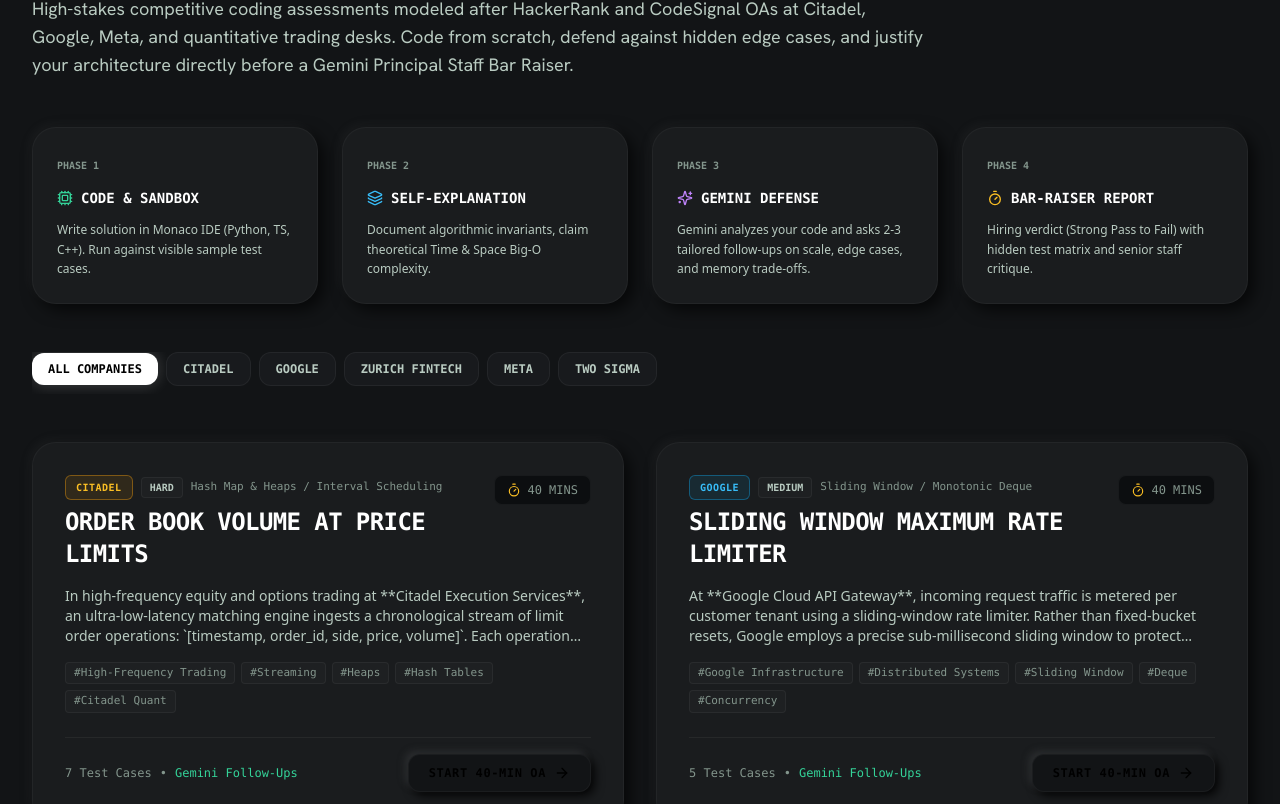
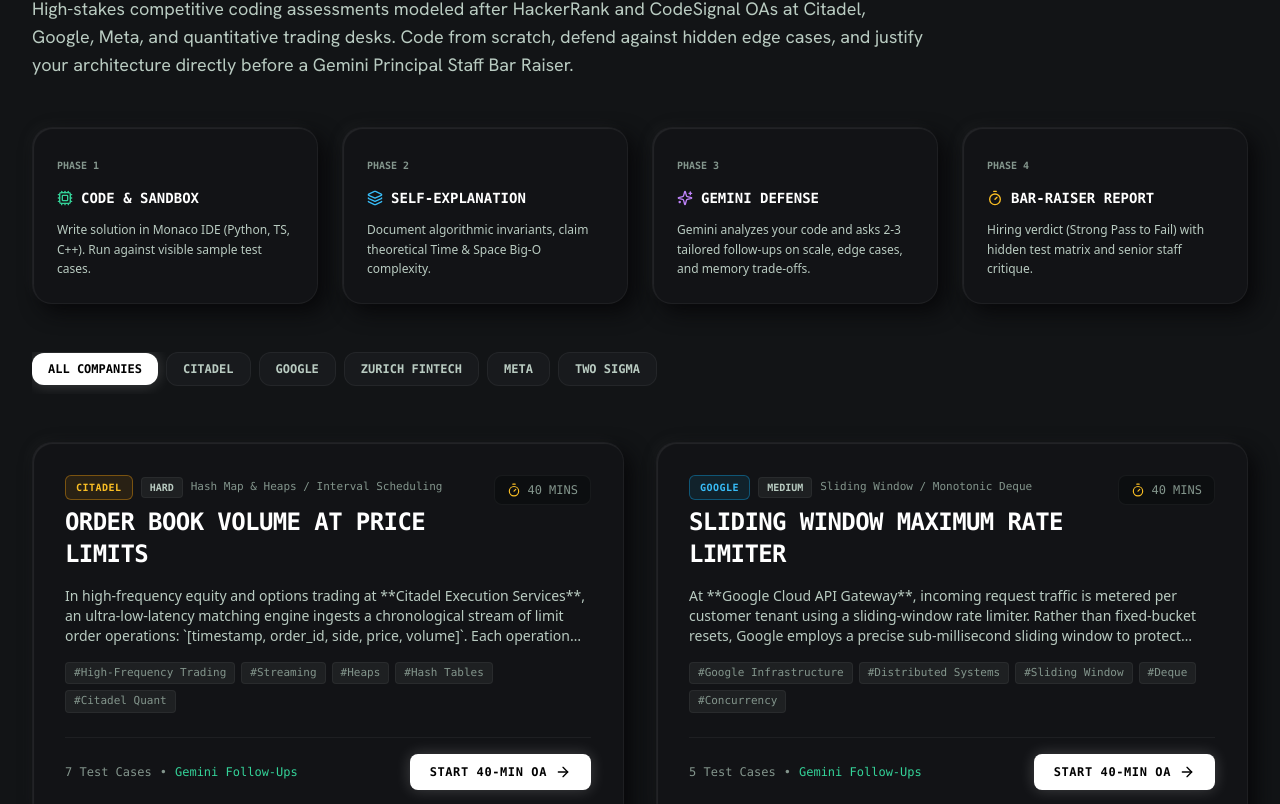
Before and after one commit to mridul3975/EvalCode, a Next.js app: page /oa in a window 1280 px wide. Shown: the part 296-1100 px from the top of the page. Built offline with nearby package versions, Linux system fonts and the light colour scheme; no server answers.

Commit message:
style(design-system): add dark neomorphic utility classes and background canvas

```diff
--- a/app/globals.css
+++ b/app/globals.css
@@ -6,25 +6,25 @@
 
 @layer base {
   :root {
-    --background: #121416;
+    --background: #0c0d10;
     --foreground: #e2e2e5;
-    --surface: #121416;
-    --surface-container-low: #1a1c1e;
+    --surface: #121316;
+    --surface-container-low: #18191d;
     --surface-container: #1e2022;
     --surface-container-high: #282a2c;
     --surface-container-highest: #333537;
     --primary: #ffffff;
-    --primary-foreground: #121416;
+    --primary-foreground: #0c0d10;
     --secondary: #ffb3ae;
     --secondary-container: #a90219;
-    --card: #1e2022;
+    --card: #121316;
     --card-foreground: #e2e2e5;
     --border: #282a2c;
   }
 }
 
 body {
-  background-color: #121416;
+  background-color: #0c0d10;
   color: #e2e2e5;
   font-family: 'Hanken Grotesk', -apple-system, BlinkMacSystemFont, "Segoe UI", Roboto, sans-serif;
   overflow-x: hidden;
@@ -36,28 +36,65 @@
 }
 
 /* =========================================================================
-   Obsidian Tactile & Neumorphic Design System Utilities
+   Dark Neomorphism & Neu-Brutalism Design System Utilities
    ========================================================================= */
 
-/* 1. Extruded Data Neumorphism */
-.neu-extruded {
-  background-color: #121416;
-  border-radius: 0.75rem;
-  box-shadow: -4px -4px 6px rgba(56, 57, 60, 0.5), 4px 4px 10px rgba(0, 0, 0, 0.8);
-  border: 1px solid rgba(255, 255, 255, 0.04);
-  transition: all 0.2s cubic-bezier(0.4, 0, 0.2, 1);
-}
+@layer utilities {
+  /* 1. Extruded 3D Neomorphic Card (Elevated Surface) */
+  .neu-card {
+    background: #121316;
+    border-radius: 1.25rem;
+    border: 1px solid rgba(255, 255, 255, 0.05);
+    box-shadow:
+      8px 8px 20px #08080a,
+      -4px -4px 14px rgba(255, 255, 255, 0.03),
+      inset 1px 1px 1px rgba(255, 255, 255, 0.08);
+  }
 
-.neu-extruded:hover {
-  box-shadow: -6px -6px 10px rgba(56, 57, 60, 0.65), 6px 6px 14px rgba(0, 0, 0, 0.9);
-}
+  /* 2. Interactive Neomorphic Button */
+  .neu-button {
+    background: linear-gradient(145deg, #18191d, #111215);
+    border-radius: 0.75rem;
+    border: 1px solid rgba(255, 255, 255, 0.07);
+    box-shadow:
+      4px 4px 10px #08080a,
+      -2px -2px 6px rgba(255, 255, 255, 0.03);
+    transition: all 0.15s ease-in-out;
+  }
+  .neu-button:hover {
+    background: #181a1f;
+    box-shadow:
+      6px 6px 14px #060608,
+      -3px -3px 8px rgba(255, 255, 255, 0.05);
+    transform: translateY(-1px);
+  }
+  .neu-button:active {
+    box-shadow:
+      inset 3px 3px 6px #09090b,
+      inset -2px -2px 5px rgba(255, 255, 255, 0.03);
+    transform: translateY(1px);
+  }
 
-/* 2. Inset Neumorphism */
-.neu-inset {
-  background-color: #121416;
-  border-radius: 0.75rem;
-  box-shadow: inset 4px 4px 6px rgba(0, 0, 0, 0.8), inset -2px -2px 4px rgba(56, 57, 60, 0.5);
-  border: 1px solid rgba(0, 0, 0, 0.4);
+  /* 3. Inset Neomorphic Recessed Well (For Code Terminals, Inputs, Consoles) */
+  .neu-inset {
+    background: #0b0b0e;
+    border-radius: 0.875rem;
+    border: 1px solid rgba(255, 255, 255, 0.03);
+    box-shadow:
+      inset 4px 4px 10px #040506,
+      inset -2px -2px 8px rgba(255, 255, 255, 0.02);
+  }
+
+  /* 4. Highlight Pill / Active Tab (Neomorphic Glow) */
+  .neu-active-pill {
+    background: #17181c;
+    border-radius: 9999px;
+    border: 1px solid rgba(255, 255, 255, 0.1);
+    box-shadow:
+      3px 3px 8px #08080a,
+      -2px -2px 5px rgba(255, 255, 255, 0.04),
+      inset 0 0 10px rgba(16, 185, 129, 0.05); /* subtle emerald tint */
+  }
 }
 
 /* 3. 70/30 Neumorphic (Monochrome Matte) Contrast Card */
@@ -125,22 +162,30 @@
 
 /* Obsidian Card & Inset Aliases */
 .obsidian-card {
-  background-color: #1a1c1e;
-  border-radius: 1.5rem;
-  box-shadow: -4px -4px 12px rgba(255, 255, 255, 0.035), 6px 6px 16px rgba(0, 0, 0, 0.65);
-  border: 1px solid rgba(255, 255, 255, 0.04);
+  background: #121316;
+  border-radius: 1.25rem;
+  border: 1px solid rgba(255, 255, 255, 0.05);
+  box-shadow:
+    8px 8px 20px #08080a,
+    -4px -4px 14px rgba(255, 255, 255, 0.03),
+    inset 1px 1px 1px rgba(255, 255, 255, 0.08);
   transition: all 0.25s cubic-bezier(0.4, 0, 0.2, 1);
 }
 
 .obsidian-card:hover {
-  box-shadow: -6px -6px 16px rgba(255, 255, 255, 0.055), 8px 8px 22px rgba(0, 0, 0, 0.75);
+  box-shadow:
+    10px 10px 24px #060608,
+    -5px -5px 16px rgba(255, 255, 255, 0.04),
+    inset 1px 1px 1px rgba(255, 255, 255, 0.1);
 }
 
 .obsidian-inset {
-  background-color: #121416;
-  border-radius: 0.75rem;
-  box-shadow: inset 4px 4px 8px rgba(0, 0, 0, 0.7), inset -3px -3px 6px rgba(255, 255, 255, 0.035);
-  border: 1px solid rgba(0, 0, 0, 0.4);
+  background: #0b0b0e;
+  border-radius: 0.875rem;
+  border: 1px solid rgba(255, 255, 255, 0.03);
+  box-shadow:
+    inset 4px 4px 10px #040506,
+    inset -2px -2px 8px rgba(255, 255, 255, 0.02);
 }
 
 /* Status Badges */
```
